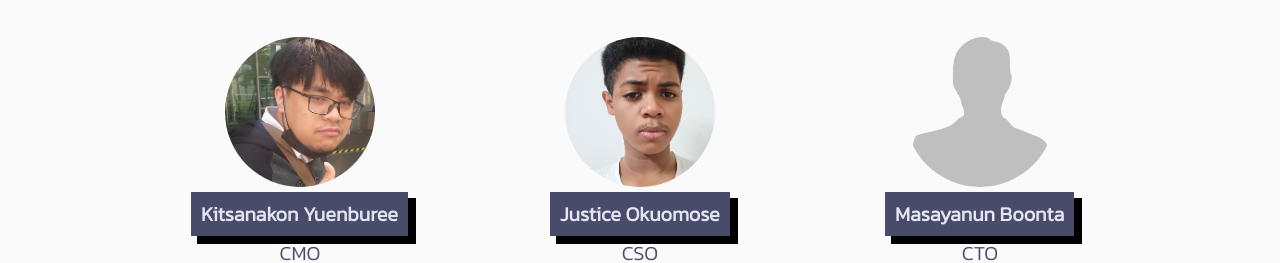
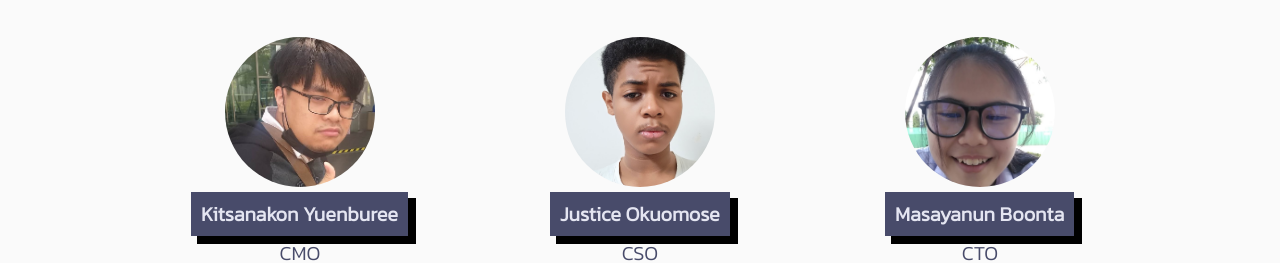
Before and after one commit to 0berxn/project-group-start-up-landing-page, a plain HTML site: page member.html in a window 1280 px wide. Shown: the part 504-767 px from the top of the page. Drawn offline with nearby package versions, Linux system fonts and the light colour scheme.

Commit message:
third  commit

```diff
--- a/member.html
+++ b/member.html
@@ -71,7 +71,7 @@
         <a href="https://justice169.github.io/Resume_Update" target="_blank"><i class="fa-brands fa-github fa-2x" ></i></a>
       </div>
       <div class="card-member">
-        <img class="avatar-img" src="Img/NOAVATAR.png" alt="">
+        <img class="avatar-img" src="Img/MEW.jpg" alt="">
         <h3 data-aos="flip-down" data-aos-duration="1500">Masayanun Boonta</h3>
         <h5>CTO</h5>
         <a href="https://masayanun-irukasano.github.io/My-resume" target="_blank"><i class="fa-brands fa-github fa-2x" ></i></a>
@@ -111,7 +111,7 @@
           <button type="button" class="btn-close" data-bs-dismiss="toast" aria-label="Close"></button>
         </div>
         <div class="toast-body">
-          <form class="" action="mailto:(your gmail)" method="post"        enctype="text/plain">
+          <form class="" action="mailto:(your gmail)" method="post" enctype="text/plain">
               <label>Name : </label>
               <input type="text" name="name_surname" value=""><br>
               <label>Lastname : </label>
```
Also changed, not shown: Img/MEW.jpg (added).
